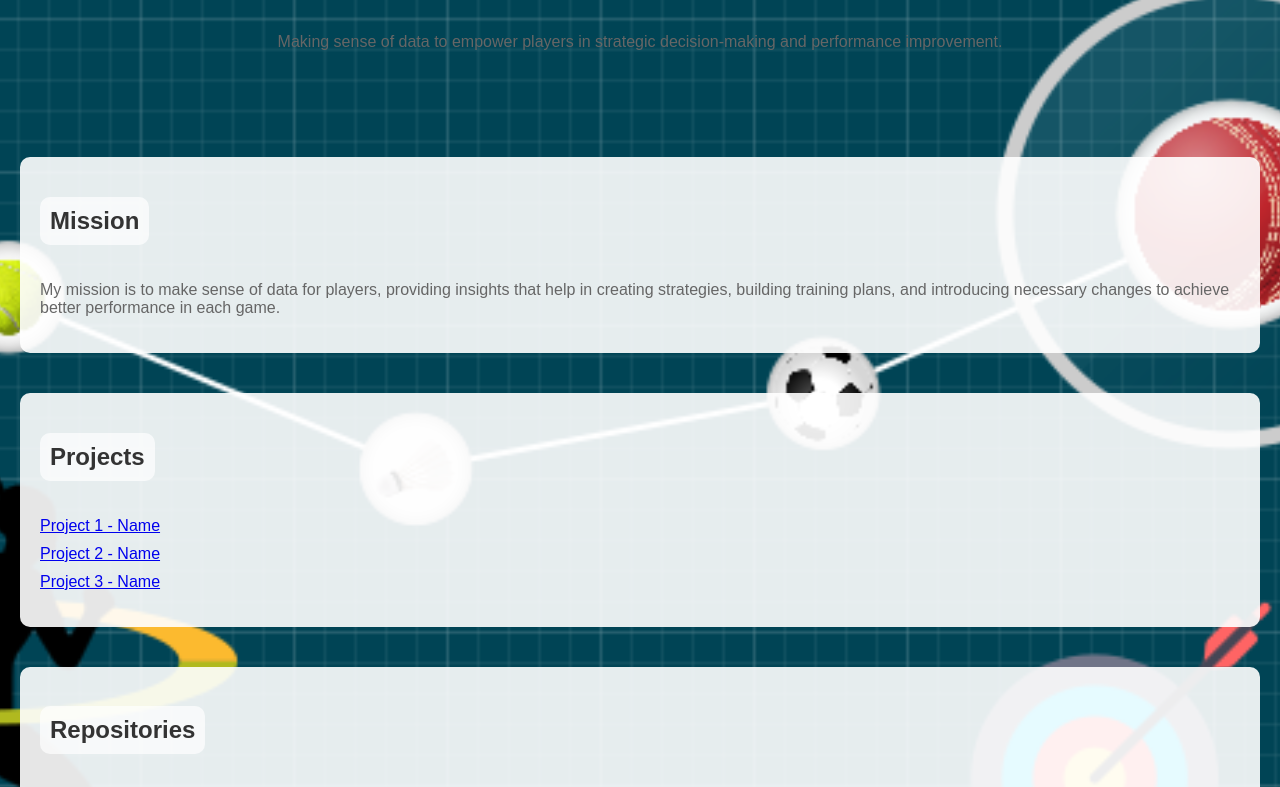
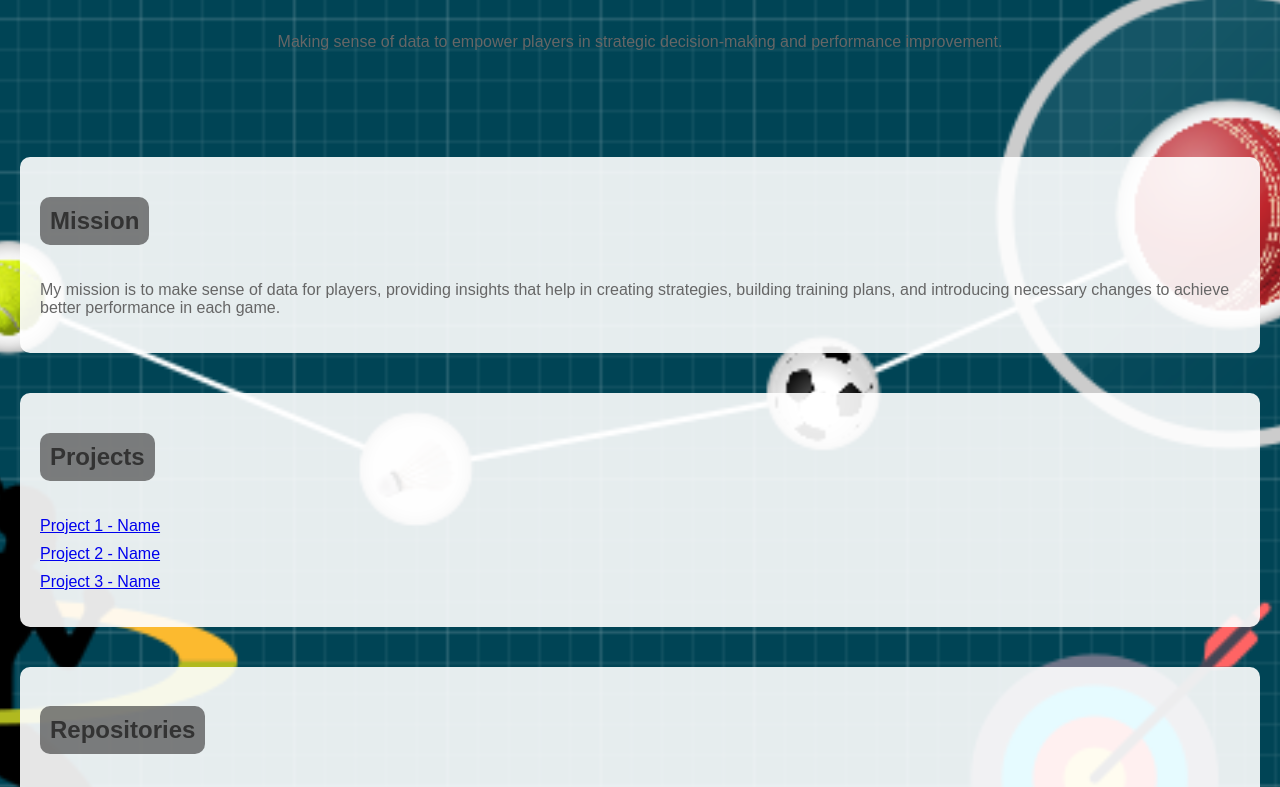
Before and after one commit to StatSavant/StatSavant.github.io, a plain HTML site: page index.html in a window 1280 px wide. Shown: the part 133-920 px from the top of the page. Drawn offline with Linux system fonts and the light colour scheme.

Commit message:
Update index.html

```diff
--- a/index.html
+++ b/index.html
@@ -30,7 +30,7 @@
 
         h1, h2 {
             color: #333;
-            background-color: rgba(255, 255, 255, 0.7); /* Semi-transparent white background for better visibility */
+            background-color: rgba(76, 76, 76, 0.7); /* Semi-transparent white background for better visibility */
             display: inline-block; /* Prevents background from taking full width */
             padding: 10px; /* Add padding for better readability */
             border-radius: 10px; /* Add border-radius for a rounded look */
```
